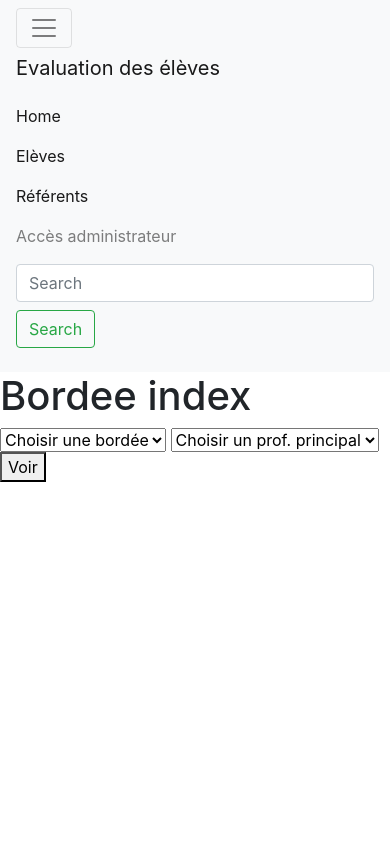
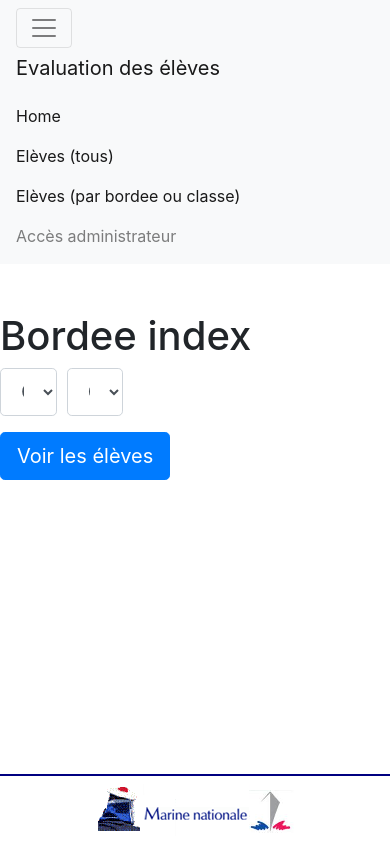
Before and after one commit to VincentSureau/outil_evaluation_eleves, a Symfony app: template templates/bordee/index.html.twig in a window 390 px wide, after a click that opens the changed part. Run offline with Twig, Linux system fonts and the light colour scheme; the template is opened without the code that fills it, so the values that code supplies are empty; some libraries are stand-ins or nearby versions.

Commit message:
added basic sticky footer + registration form style

```diff
--- a/templates/base.html.twig
+++ b/templates/base.html.twig
@@ -9,12 +9,16 @@
         <link rel="stylesheet" type="text/css" href="{{ asset("Buttons-1.5.4/css/buttons.bootstrap4.min.css") }}"/>
         <link rel="stylesheet" type="text/css" href="{{ asset("Responsive-2.2.2/css/responsive.bootstrap4.min.css") }}"/>
         <link rel="stylesheet" type="text/css" href="{{ asset("RowGroup-1.1.0/css/rowGroup.bootstrap4.min.css") }}"/>
+        <link rel="stylesheet" href="{{ asset("css/app.css") }}">
 
         {% block stylesheets %}{% endblock %}
     </head>
     <body>
-        {{ include('/partials/__navbar.html.twig') }}
-        {% block body %}{% endblock %}
+        <div class="content">
+            {{ include('/partials/__navbar.html.twig') }}
+            {% block body %}{% endblock %}
+        </div>
+            {{ include('/partials/__footer.html.twig') }}
 
         <script type="text/javascript" src="{{ asset("jQuery-3.3.1/jquery-3.3.1.min.js") }}"></script>
         <script type="text/javascript" src="{{ asset("Bootstrap-4-4.1.1/js/bootstrap.min.js") }}"></script>
--- a/templates/bordee/index.html.twig
+++ b/templates/bordee/index.html.twig
@@ -6,18 +6,25 @@
     <h1>Bordee index</h1>
 
     <form action="{{ path('student_index') }}">
-        <select name="bordee" id="">
+    <div class="form-row">
+        <div class="form-group col-2">
+            <select name="bordee" id=""  class="form-control form-control-lg">
                 <option value="">Choisir une bordée</option>
                 {% for bordee in bordees %}
                     <option value="{{ bordee.id }}">{{ bordee.name }}</option>
                 {% endfor %}
             </select>
-        <select name="referent" id="">
+        </div>
+        <div class="form-group col-2">
+            <select name="referent" id=""  class="form-control form-control-lg">
             <option value="">Choisir un prof. principal</option>
                 {% for referent in referents %}
                     <option value="{{ referent.id }}">{{ referent.firstname ~ ' '  ~ referent.lastname }}</option>
                 {% endfor %}
             </select>
-        <button type="submit">Voir</button>
+        </div>
+    </div>
+
+        <button type="submit" class="btn btn-primary btn-lg">Voir les élèves</button>
     </form>
 {% endblock %}
--- /dev/null
+++ b/templates/partials/__footer.html.twig
@@ -0,0 +1,3 @@
+<footer id="footer" class="d-flex justify-content-center">
+    <img src="{{ asset('images/imgFoot.PNG') }}" alt="logo marine nationale" class="my-2">
+</footer>
--- a/templates/partials/__navbar.html.twig
+++ b/templates/partials/__navbar.html.twig
@@ -1,9 +1,9 @@
-<nav class="navbar navbar-expand-lg navbar-light bg-light">
+<nav class="navbar navbar-expand-lg navbar-light bg-light mb-5">
   <button class="navbar-toggler" type="button" data-toggle="collapse" data-target="#navbarTogglerDemo01" aria-controls="navbarTogglerDemo01" aria-expanded="false" aria-label="Toggle navigation">
     <span class="navbar-toggler-icon"></span>
   </button>
   <div class="collapse navbar-collapse" id="navbarTogglerDemo01">
-    <a class="navbar-brand" href="#">Evaluation des élèves</a>
+    <a class="navbar-brand" href="{{ path('home') }}">Evaluation des élèves</a>
     <ul class="navbar-nav mr-auto mt-2 mt-lg-0">
 
       <li class="nav-item dropdown d-none d-lg-flex">
@@ -11,30 +11,38 @@
           Menu
         </a>
         <div class="dropdown-menu" aria-labelledby="navbarDropdown">
-          <a class="dropdown-item" href="{{ path('home') }}">Accueil <span class="sr-only">(current)</span></a>
-          <a class="dropdown-item" href="{{ path('student_index') }}">Elèves <span class="sr-only">(current)</span></a>
-          <a class="dropdown-item" href="{{ path('referent_index') }}">Référents <span class="sr-only">(current)</span></a>
+          <a class="dropdown-item" href="{{ path('home') }}">Accueil</a>
+          <a class="dropdown-item" href="{{ path('student_index') }}">Elèves (tous)</a>
+          <a class="dropdown-item" href="{{ path('bordee_index') }}">Elèves (par bordee ou classe)</a>
           <div class="dropdown-divider"></div>
           <a class="dropdown-item" href="#">Something else here</a>
         </div>
       </li>
 
       <li class="nav-item active">
-        <a class="nav-link d-lg-none" href="{{ path('home') }}">Home <span class="sr-only">(current)</span></a>
+        <a class="nav-link d-lg-none" href="{{ path('home') }}">Home</a>
       </li>
       <li class="nav-item active d-lg-none">
-        <a class="nav-link" href="{{ path('student_index') }}">Elèves <span class="sr-only">(current)</span></a>
+        <a class="nav-link" href="{{ path('student_index') }}">Elèves (tous)</a>
       </li>
       <li class="nav-item active d-lg-none">
-        <a class="nav-link" href="{{ path('referent_index') }}">Référents <span class="sr-only">(current)</span></a>
+        <a class="nav-link" href="{{ path('bordee_index') }}">Elèves (par bordee ou classe)</a>
       </li>
       <li class="nav-item">
         <a class="nav-link" href="{{ path('easyadmin')}}">Accès administrateur</a>
       </li>
+      {% if is_granted('IS_AUTHENTICATED_FULLY') %}
+        <li class="nav-item active d-lg-none">
+          <a class="nav-link" href="{{ path('app_logout')}}">Déconnexion</a>
+        </li>
+      {% endif %}
     </ul>
-    <form class="form-inline my-2 my-lg-0">
-      <input class="form-control mr-sm-2" type="search" placeholder="Search" aria-label="Search">
-      <button class="btn btn-outline-success my-2 my-sm-0" type="submit">Search</button>
-    </form>
   </div>
+  {% if is_granted('IS_AUTHENTICATED_FULLY') %}
+    <ul class="navbar nav d-none d-lg-flex">
+      <li class="nav-item active">
+        <a class="nav-link" href="{{ path('app_logout')}}">Déconnexion</a>
+      </li>
+    </ul>
+  {% endif %}
 </nav>
```
Also changed, not shown: src/Form/RegistrationFormType.php (+7 -7 lines), templates/registration/register.html.twig (+14 -5 lines), public/css/app.css (added), public/images/imgFoot.PNG (added). Lines whose indentation alone changed are shown as unchanged.
